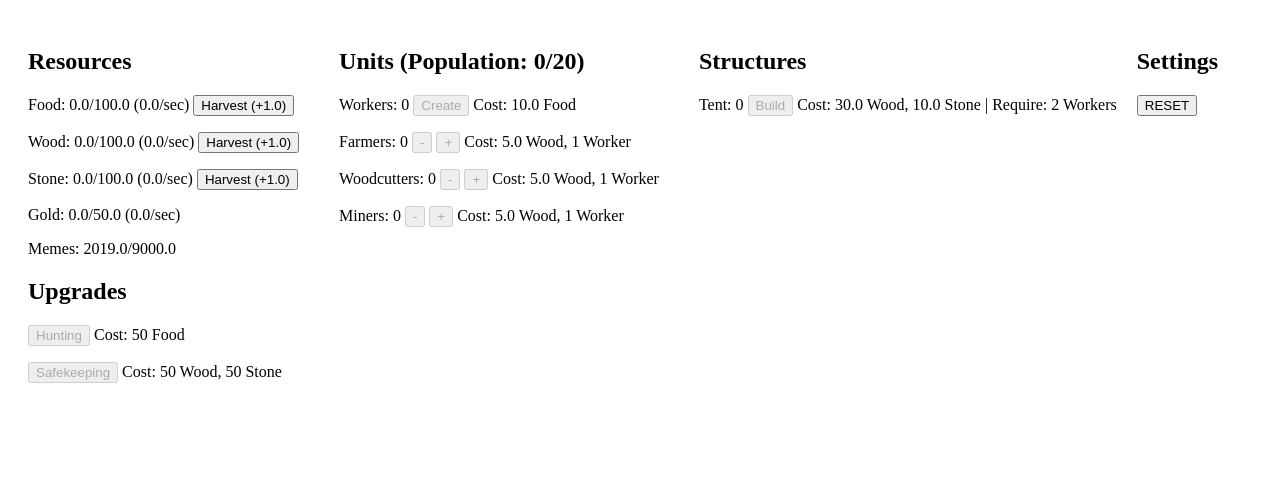
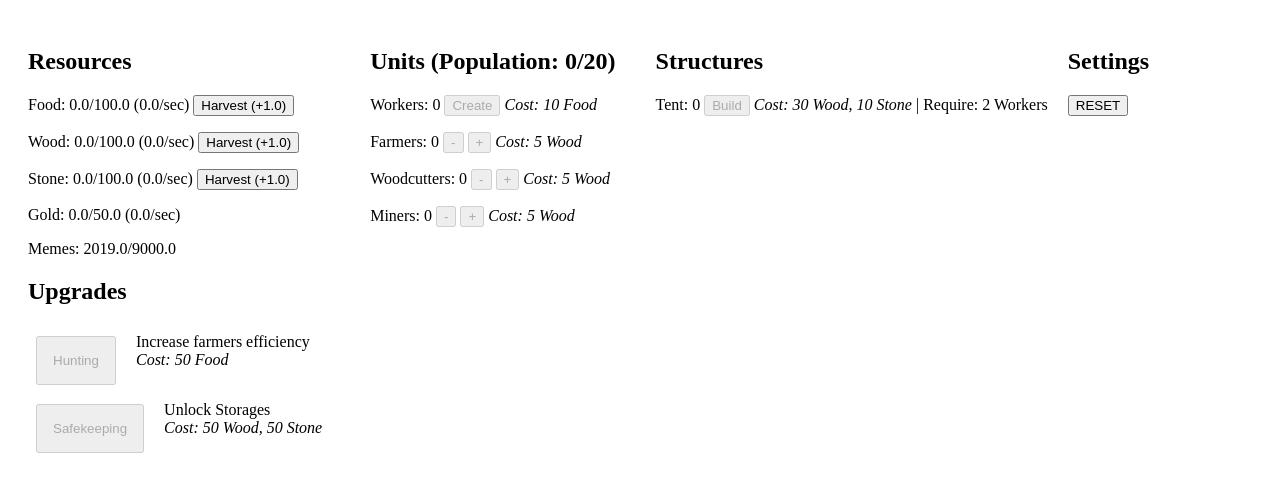
Before and after one commit to zimablizko/FeelsClickerMan, a plain HTML site: page index.html in a window 1280 px wide. Drawn offline with Linux system fonts and the light colour scheme.

Commit message:
add styles

```diff
--- a/index.html
+++ b/index.html
@@ -2,7 +2,9 @@
 <html lang="en" dir="ltr">
 <head>
     <meta charset="utf-8">
-    <title>Gold Miner</title>
+    <title>FeelsClickerMan (v0.2)</title>
+    <link rel="stylesheet" type="text/css" href="main.css" />
+
 </head>
 <body>
 <div style="padding:20px; float:left">
@@ -22,41 +24,43 @@
     <p>Memes: <span id="memesTotal">0</span></p>
 
     <h2>Upgrades</h2>
-    <p id="huntingLine"><button onclick="getUpgrade('hunting')" id="huntingBut">Hunting</button><span id="huntingCost"></span> </p>
-    <p id="safekeepingLine"><button onclick="getUpgrade('safekeeping')" id="safekeepingBut">Safekeeping</button> <span id="safekeepingCost"></span></p>
+    <div id="huntingLine"> <div class="upgrade-but-container"><button class="upgrade-but" onclick="getUpgrade('hunting')" id="huntingBut">Hunting</button></div> <div class="upgrade-info-container">Increase farmers efficiency<br><span class="cost-text" id="huntingCost"></span></div></div>
+    <div id="safekeepingLine"> <div class="upgrade-but-container"><button class="upgrade-but" onclick="getUpgrade('safekeeping')" id="safekeepingBut">Safekeeping</button></div> <div class="upgrade-info-container">Unlock Storages<br><span class="cost-text" id="safekeepingCost"></span></div></div>
     <!--<p><button onclick="buyGoldPerClick()" id="perClickUpgrade">Upgrade Pickaxe (Level 1)</button> Cost: <span id="perClickUpgradeCost">10</span> Gold</p>-->
 </div>
 <div style="padding:20px; float:left">
     <h2>Units (Population: <span id="populationTotal">0</span>)</h2>
     <p>Workers: <span id="workerTotal">0</span>
         <button id="createWorker" onclick="createUnit(gameData.worker)">Create</button>
-        Cost: <span id="workerCostFood">10</span> Food
+         <span class="cost-text" id="workerCost"></span>
     </p>
     <p>Farmers: <span id="farmerTotal">0</span>
         <button id="fireFarmer" onclick="fireUnit(gameData.farmer)">-</button>
         <button id="createFarmer" onclick="createUnit(gameData.farmer)">+</button>
-        Cost: <span id="farmerCostWood">10</span> Wood, <span id="farmerCostWorker">1</span> Worker
+        <span class="cost-text" id="farmerCost"></span>
     </p>
     <p>Woodcutters: <span id="woodcutterTotal">0</span>
         <button id="fireWoodcutter" onclick="fireUnit(gameData.woodcutter)">-</button>
         <button id="createWoodcutter" onclick="createUnit(gameData.woodcutter)">+</button>
-        Cost: <span id="woodcutterCostWood">10</span> Wood, <span id="woodcutterCostWorker">1</span> Worker
+        <span class="cost-text" id="woodcutterCost"></span>
     </p>
     <p>Miners: <span id="minerTotal">0</span>
         <button id="fireMiner" onclick="fireUnit(gameData.miner)">-</button>
         <button id="createMiner" onclick="createUnit(gameData.miner)">+</button>
-        Cost: <span id="minerCostWood">10</span> Wood, <span id="minerCostWorker">1</span> Worker
+        <span class="cost-text" id="minerCost"></span>
     </p>
 </div>
 <div style="padding:20px; float:left">
     <h2>Structures</h2>
+    <div>
+
     <p id="tentLine">Tent: <span id="tentTotal">0</span>
         <button id="tentBut" onclick="createStructure(gameData.tent)">Build</button>
-        <span id="tentCost">10</span> | <span id="tentCostWorker">0</span>
+        <span class="cost-text" id="tentCost"></span> | <span id="tentCostWorker">0</span>
     </p>
     <p id="storageLine">Storage: <span id="storageTotal">0</span>
         <button id="storageBut" onclick="createStructure(gameData.storage)">Build</button>
-        <span id="storageCost">10</span> | <span id="storageCostWorker">0</span>
+        <span class="cost-text" id="storageCost"></span> | <span id="storageCostWorker">0</span>
     </p>
     <!--<p>Mines: <span id="mineTotal">0</span>
         <button id="createMine" onclick="createStructure(gameData.mine)">Build</button>
--- /dev/null
+++ b/main.css
@@ -0,0 +1,15 @@
+.upgrade-but-container{
+    display: inline-block;
+    padding: 8px;
+}
+.upgrade-but{
+    padding: 15px;
+}
+.upgrade-info-container{
+    display: inline-block;
+    padding: 8px;
+}
+
+.cost-text{
+    font-style: italic;
+}
--- a/main.js
+++ b/main.js
@@ -357,33 +357,33 @@ function updateGameData() {
     //WORKERS
     document.getElementById("workerTotal").innerHTML = gameData.worker.total
     //document.getElementById("workerCostGold").innerHTML = prettify(gameData.worker.require.gold)
-    document.getElementById("workerCostFood").innerHTML = prettify(gameData.worker.require.food)
+    document.getElementById("workerCost").innerHTML = " Cost: "+prettify(gameData.worker.require.food,0)+ " Food"
     //FARMERS
     document.getElementById("farmerTotal").innerHTML = gameData.farmer.total
-    document.getElementById("farmerCostWood").innerHTML = prettify(gameData.farmer.require.wood)
+    document.getElementById("farmerCost").innerHTML = " Cost: "+prettify(gameData.farmer.require.wood,0)+ " Wood"
     //MINERS
     document.getElementById("minerTotal").innerHTML = gameData.miner.total
-    document.getElementById("minerCostWood").innerHTML = prettify(gameData.miner.require.wood)
-    //WOODCUTTER
+    document.getElementById("minerCost").innerHTML = " Cost: "+prettify(gameData.miner.require.wood,0)+ " Wood"
+    //WOODCUTTERS
     document.getElementById("woodcutterTotal").innerHTML = gameData.woodcutter.total
-    document.getElementById("woodcutterCostWood").innerHTML = prettify(gameData.woodcutter.require.wood)
+    document.getElementById("woodcutterCost").innerHTML = " Cost: "+prettify(gameData.woodcutter.require.wood,0)+ " Wood"
     //MINE
     //document.getElementById("mineTotal").innerHTML = gameData.mine.total
     //document.getElementById("mineCostGold").innerHTML = prettify(gameData.mine.require.gold)
     //document.getElementById("mineCostWorker").innerHTML = gameData.mine.require.worker
     // TENT
     document.getElementById("tentTotal").innerHTML = gameData.tent.total
-    document.getElementById("tentCost").innerHTML =" Cost: "+prettify(gameData.tent.require.wood)+ " Wood, "+prettify(gameData.tent.require.stone)+ " Stone"
+    document.getElementById("tentCost").innerHTML =" Cost: "+prettify(gameData.tent.require.wood,0)+ " Wood, "+prettify(gameData.tent.require.stone,0)+ " Stone"
     document.getElementById("tentCostWorker").innerHTML = "Require: "+gameData.tent.require.worker + " Workers"
     // STORAGE
     document.getElementById("storageTotal").innerHTML = gameData.storage.total
-    document.getElementById("storageCost").innerHTML =" Cost: "+prettify(gameData.storage.require.wood)+ " Wood, "+prettify(gameData.storage.require.stone)+ " Stone"
+    document.getElementById("storageCost").innerHTML =" Cost: "+prettify(gameData.storage.require.wood,0)+ " Wood, "+prettify(gameData.storage.require.stone,0)+ " Stone"
     document.getElementById("storageCostWorker").innerHTML = " Require: "+gameData.storage.require.worker + " Workers"
 
     //UPGRADES
     updateUpgradesData()
-    document.getElementById("huntingCost").innerHTML = " Cost: "+ gameData.upgrades.hunting.require.food+ " Food"
-    document.getElementById("safekeepingCost").innerHTML = " Cost: "+ gameData.upgrades.safekeeping.require.wood+ " Wood, "+gameData.upgrades.safekeeping.require.stone+ " Stone"
+    document.getElementById("huntingCost").innerHTML = " Cost: "+ prettify(gameData.upgrades.hunting.require.food,0)+ " Food"
+    document.getElementById("safekeepingCost").innerHTML = " Cost: "+ prettify(gameData.upgrades.safekeeping.require.wood,0)+ " Wood, "+prettify(gameData.upgrades.safekeeping.require.stone,0)+ " Stone"
     //
     updateAccessData()
 }
@@ -533,8 +533,8 @@ if (saveData !== null) {
 }
 
 //UTILS
-function prettify(input) {
-    return input.toFixed(1).toString()
+function prettify(input, digits=1) {
+    return input.toFixed(digits).toString()
 }
 
 function clone(obj) {
```
